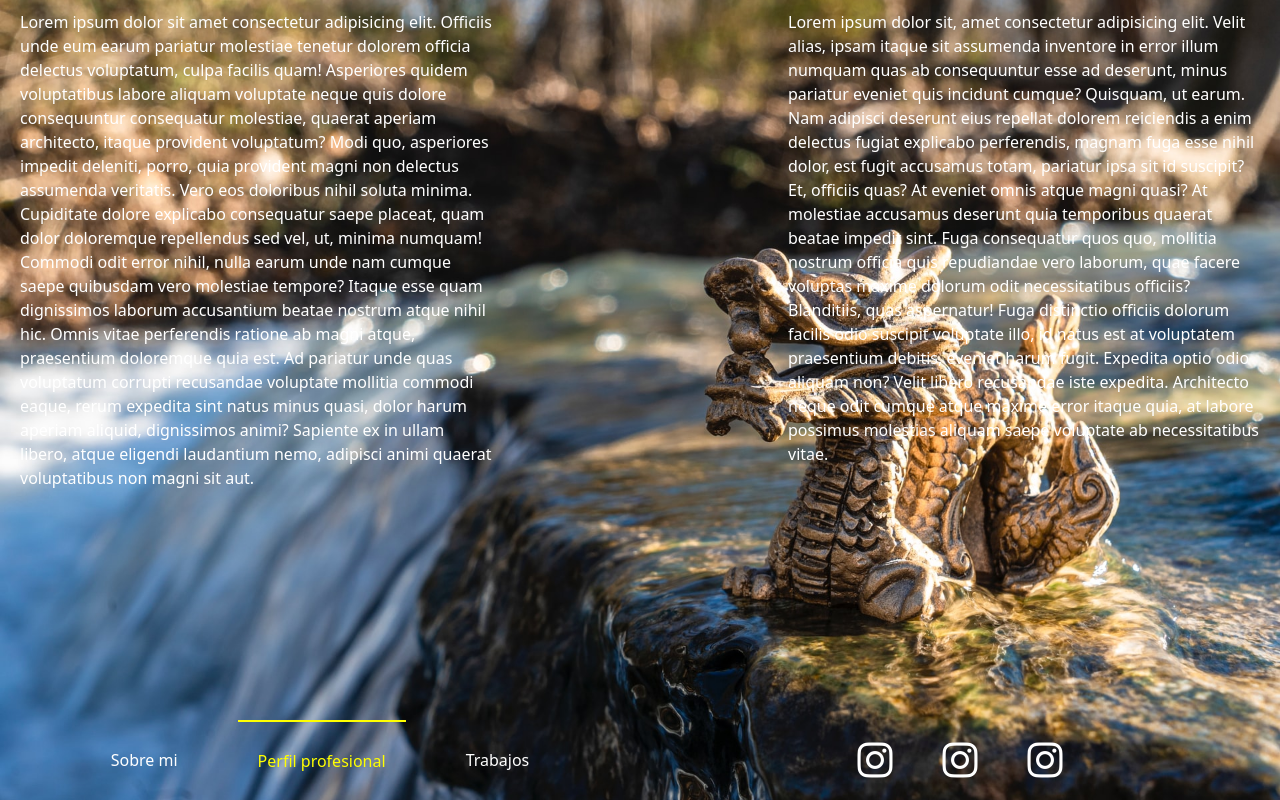
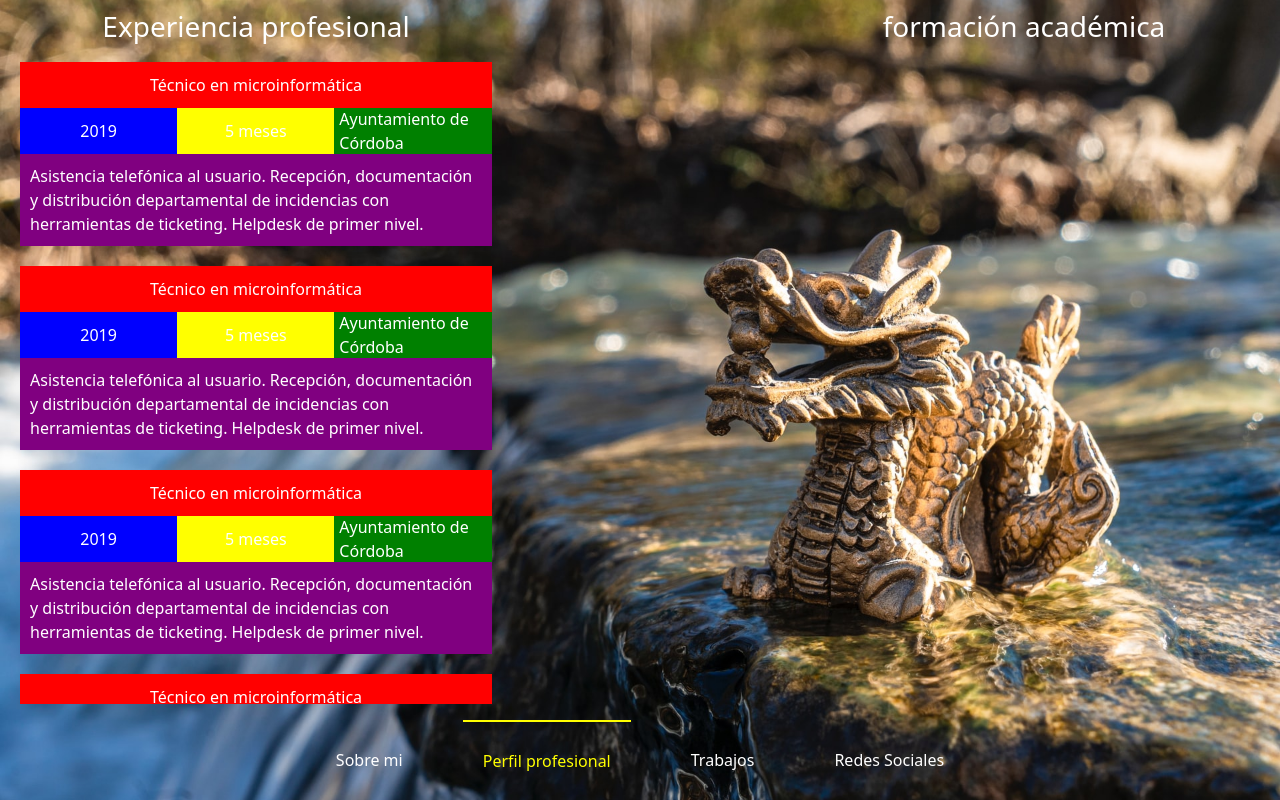
Before and after one commit to cmfraile/Portfolio2, an Angular app: page /perfil in a window 1280 px wide. Built offline with nearby package versions, Linux system fonts and the light colour scheme.

Commit message:
hacemos commit posterior a ser atacado por una avispa del apocalipsis. Llego a apagar el pc o algo intentando matarla y mega F

```diff
--- a/src/app/app.module.ts
+++ b/src/app/app.module.ts
@@ -6,11 +6,13 @@ import { MainComponent } from './componentes/main/main.component';
 import { NavegacionComponent } from './componentes/navegacion/navegacion.component';
 import { PerfilComponent } from './componentes/perfil/perfil.component';
 import { TrabajosComponent } from './componentes/trabajos/trabajos.component';
+import { RrssComponent } from './componentes/rrss/rrss.component';
 
 const routes: Routes = [
   {path:'',component:MainComponent},
   {path:'perfil',component:PerfilComponent},
   {path:'trabajos',component:TrabajosComponent},
+  {path:'rrss',component:RrssComponent},
   {path:'**',redirectTo:'',pathMatch:'full'}
 ];
 
@@ -20,7 +22,8 @@ const routes: Routes = [
     MainComponent,
     NavegacionComponent,
     PerfilComponent,
-    TrabajosComponent
+    TrabajosComponent,
+    RrssComponent
   ],
   imports: [
     BrowserModule,
--- a/src/app/componentes/navegacion/navegacion.component.html
+++ b/src/app/componentes/navegacion/navegacion.component.html
@@ -2,9 +2,13 @@
     <a routerLink="/" routerLinkActive="activa" [routerLinkActiveOptions]="{exact:true}"><div class="opcionweb">Sobre mi</div></a>
     <a routerLink="/perfil" routerLinkActive="activa" [routerLinkActiveOptions]="{exact:true}"><div class="opcionweb">Perfil profesional</div></a>
     <a routerLink="/trabajos" routerLinkActive="activa" [routerLinkActiveOptions]="{exact:true}"><div class="opcionweb">Trabajos</div></a>
+    <a routerLink="/rrss" routerLinkActive="activa" [routerLinkActiveOptions]="{exact:true}"><div class="opcionweb">Redes Sociales</div></a>
 </div>
+
+<!--
 <div class="bloquenav col dos">
     <div class="opcionrrss"><i class="fab fa-instagram"></i></div>
     <div class="opcionrrss"><i class="fab fa-instagram"></i></div>
     <div class="opcionrrss"><i class="fab fa-instagram"></i></div>
 </div>
+-->
--- a/src/app/componentes/perfil/perfil.component.html
+++ b/src/app/componentes/perfil/perfil.component.html
@@ -1,5 +1,44 @@
 <div class="row perfilc">
-    <div class="col contenido">Lorem ipsum dolor sit amet consectetur adipisicing elit. Officiis unde eum earum pariatur molestiae tenetur dolorem officia delectus voluptatum, culpa facilis quam! Asperiores quidem voluptatibus labore aliquam voluptate neque quis dolore consequuntur consequatur molestiae, quaerat aperiam architecto, itaque provident voluptatum? Modi quo, asperiores impedit deleniti, porro, quia provident magni non delectus assumenda veritatis. Vero eos doloribus nihil soluta minima. Cupiditate dolore explicabo consequatur saepe placeat, quam dolor doloremque repellendus sed vel, ut, minima numquam! Commodi odit error nihil, nulla earum unde nam cumque saepe quibusdam vero molestiae tempore? Itaque esse quam dignissimos laborum accusantium beatae nostrum atque nihil hic. Omnis vitae perferendis ratione ab magni atque, praesentium doloremque quia est. Ad pariatur unde quas voluptatum corrupti recusandae voluptate mollitia commodi eaque, rerum expedita sint natus minus quasi, dolor harum aperiam aliquid, dignissimos animi? Sapiente ex in ullam libero, atque eligendi laudantium nemo, adipisci animi quaerat voluptatibus non magni sit aut.</div>
+    <div class="col contenido">
+        <h3>Experiencia profesional</h3>
+        <div class="tarjetaxp">
+            <div class="puesto">Técnico en microinformática</div>
+            <div class="ano">2019</div>
+            <div class="duracion">5 meses</div>
+            <div class="lugar">Ayuntamiento de Córdoba</div>
+            <div class="descripcion">Asistencia telefónica al usuario. Recepción, documentación y distribución departamental de incidencias con herramientas de ticketing. Helpdesk de primer nivel.</div>
+        </div>
+        <div class="tarjetaxp">
+            <div class="puesto">Técnico en microinformática</div>
+            <div class="ano">2019</div>
+            <div class="duracion">5 meses</div>
+            <div class="lugar">Ayuntamiento de Córdoba</div>
+            <div class="descripcion">Asistencia telefónica al usuario. Recepción, documentación y distribución departamental de incidencias con herramientas de ticketing. Helpdesk de primer nivel.</div>
+        </div>
+        <div class="tarjetaxp">
+            <div class="puesto">Técnico en microinformática</div>
+            <div class="ano">2019</div>
+            <div class="duracion">5 meses</div>
+            <div class="lugar">Ayuntamiento de Córdoba</div>
+            <div class="descripcion">Asistencia telefónica al usuario. Recepción, documentación y distribución departamental de incidencias con herramientas de ticketing. Helpdesk de primer nivel.</div>
+        </div>
+        <div class="tarjetaxp">
+            <div class="puesto">Técnico en microinformática</div>
+            <div class="ano">2019</div>
+            <div class="duracion">5 meses</div>
+            <div class="lugar">Ayuntamiento de Córdoba</div>
+            <div class="descripcion">Asistencia telefónica al usuario. Recepción, documentación y distribución departamental de incidencias con herramientas de ticketing. Helpdesk de primer nivel.</div>
+        </div>
+        <div class="tarjetaxp">
+            <div class="puesto">Técnico en microinformática</div>
+            <div class="ano">2019</div>
+            <div class="duracion">5 meses</div>
+            <div class="lugar">Ayuntamiento de Córdoba</div>
+            <div class="descripcion">Asistencia telefónica al usuario. Recepción, documentación y distribución departamental de incidencias con herramientas de ticketing. Helpdesk de primer nivel.</div>
+        </div>
+    </div>
     <div class="col vacio"></div>
-    <div class="col contenido">Lorem ipsum dolor sit, amet consectetur adipisicing elit. Velit alias, ipsam itaque sit assumenda inventore in error illum numquam quas ab consequuntur esse ad deserunt, minus pariatur eveniet quis incidunt cumque? Quisquam, ut earum. Nam adipisci deserunt eius repellat dolorem reiciendis a enim delectus fugiat explicabo perferendis, magnam fuga esse nihil dolor, est fugit accusamus totam, pariatur ipsa sit id suscipit? Et, officiis quas? At eveniet omnis atque magni quasi? At molestiae accusamus deserunt quia temporibus quaerat beatae impedit sint. Fuga consequatur quos quo, mollitia nostrum officia quis repudiandae vero laborum, quae facere voluptas maxime dolorum odit necessitatibus officiis? Blanditiis, quas aspernatur! Fuga distinctio officiis dolorum facilis odio suscipit voluptate illo, id natus est at voluptatem praesentium debitis, eveniet harum fugit. Expedita optio odio aliquam non? Velit libero recusandae iste expedita. Architecto neque odit cumque atque maxime error itaque quia, at labore possimus molestias aliquam saepe voluptate ab necessitatibus vitae.</div>
+    <div class="col contenido formacion">
+        <h3>formación académica</h3>
+    </div>
 </div>
--- a/src/app/componentes/perfil/perfil.component.sass
+++ b/src/app/componentes/perfil/perfil.component.sass
@@ -3,9 +3,46 @@
     padding: 0px
 .perfilc
     min-width: 100%
-    min-height: 90vh
+    max-height: 88vh
+    overflow-y: scroll
     .contenido
         min-width: 40%
         padding: 10px 20px
+        display: flex
+        flex-direction: column
+        justify-content: flex-start
+        align-items: center
     .vacio
         min-width: 20%
+    .tarjetaxp
+        display: flex
+        flex-direction: row
+        flex-wrap: wrap
+        min-width: 100%
+        min-height: 20vh
+        max-height: 400px
+        margin: 10px 0px
+        .puesto,.ano,.duracion,.lugar
+            min-height: 25%
+            max-height: 25%
+            padding: 5px
+            display: flex
+            justify-content: center
+            align-items: center
+        .ano,.duracion,.lugar
+            max-width: 33.3%
+            min-width: 33.3%
+        .puesto
+            background-color: red
+            min-width: 100%
+        .ano
+            background-color: blue
+        .duracion
+            background-color: yellow
+        .lugar
+            background-color: green
+        .descripcion
+            background-color: purple
+            min-width: 100%
+            min-height: 50%
+            padding: 10px
--- /dev/null
+++ b/src/app/componentes/rrss/rrss.component.html
@@ -0,0 +1,10 @@
+<div class="row rrssc">
+    <div class="col">
+        <div class="vacio"></div>
+        <div class="contenido">
+            <a href="https://www.instagram.com/"><i class="fab fa-instagram"></i></a>
+            <a href="https://es.linkedin.com/"><i class="fab fa-linkedin-in"></i></a>
+            <a href="https://github.com/NakoWhiteDevity"><i class="fab fa-github"></i></a>
+        </div>
+    </div>
+</div>
--- /dev/null
+++ b/src/app/componentes/rrss/rrss.component.sass
@@ -0,0 +1,21 @@
+.contenido
+    display: flex
+    justify-content: space-around
+    align-items: center
+.col,.rrssc
+    margin: 0px
+    padding: 0px
+.rrssc
+    min-width: 100%
+    min-height: 90vh
+    .vacio
+        min-width: 100%
+        min-height: 70%
+    .contenido
+        min-width: 100%
+        min-height: 30%
+        padding: 0px 20vw
+        a
+            text-decoration: none
+        i
+            font-size: 5.5rem
--- /dev/null
+++ b/src/app/componentes/rrss/rrss.component.ts
@@ -0,0 +1,15 @@
+import { Component, OnInit } from '@angular/core';
+
+@Component({
+  selector: 'app-rrss',
+  templateUrl: './rrss.component.html',
+  styleUrls: ['./rrss.component.sass']
+})
+export class RrssComponent implements OnInit {
+
+  constructor() { }
+
+  ngOnInit(): void {
+  }
+
+}
```
Also changed, not shown: 1 other file (tests, documents, lock files or other folders).
